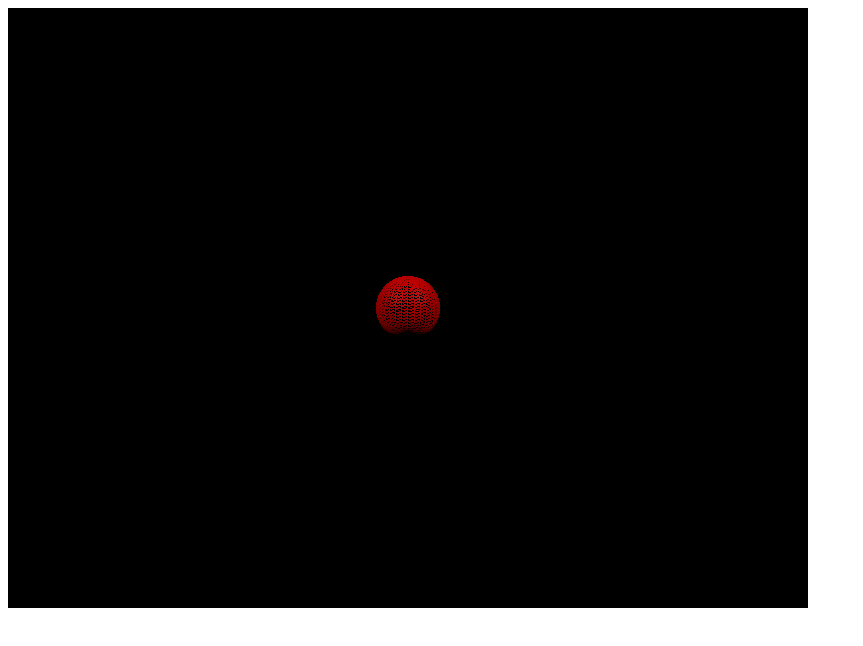
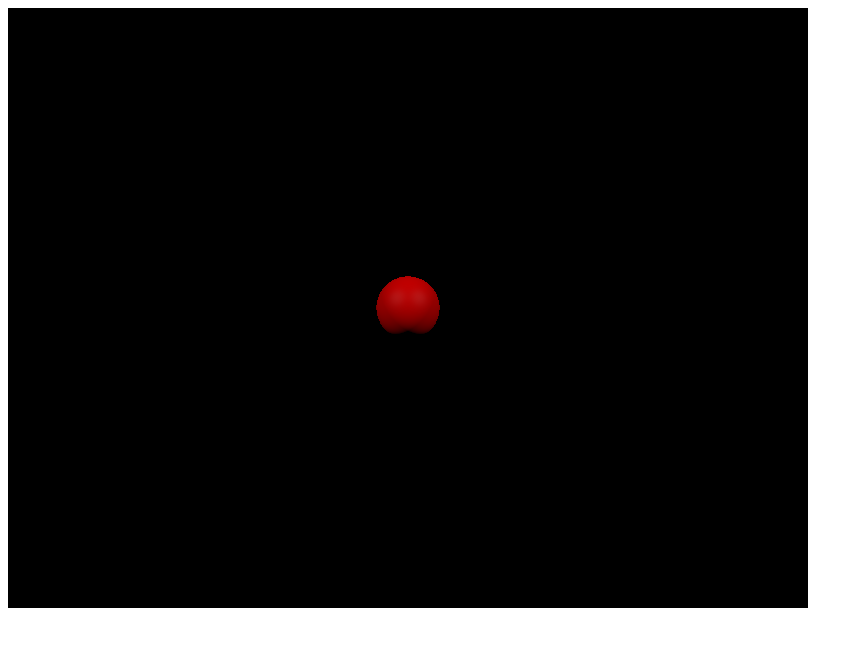
Before and after one commit to ST2132094/test05, a plain HTML site: page report03.html in a window 1280 px wide. Shown: the whole page, without its empty margins (0-863 px from the left). Drawn offline with nearby package versions, Linux system fonts and the light colour scheme.

Commit message:
Update report03.html

```diff
--- a/report03.html
+++ b/report03.html
@@ -2,7 +2,7 @@
 <html lang="ja">
 <head>
   <meta charset="UTF-8">
-  <title>2132094_Report1</title>
+  <title>2132094_Report3</title>
 
   <script src="https://cdnjs.cloudflare.com/ajax/libs/three.js/99/three.min.js"></script>
 </head>
@@ -28,7 +28,7 @@
 
   //球
   var sphereGeometry = new THREE.SphereGeometry( 0.7, 32, 32 );
-  var sphereMaterial = new THREE. MeshPhongMaterial( {color: 0xff0000,wireframe: true} );
+  var sphereMaterial = new THREE. MeshPhongMaterial( {color: 0xff0000} );
   var sphere1 = new THREE.Mesh( sphereGeometry, sphereMaterial );
   sphere1.position.set( 0, 0, -7 );
   scene.add( sphere1 );
```
